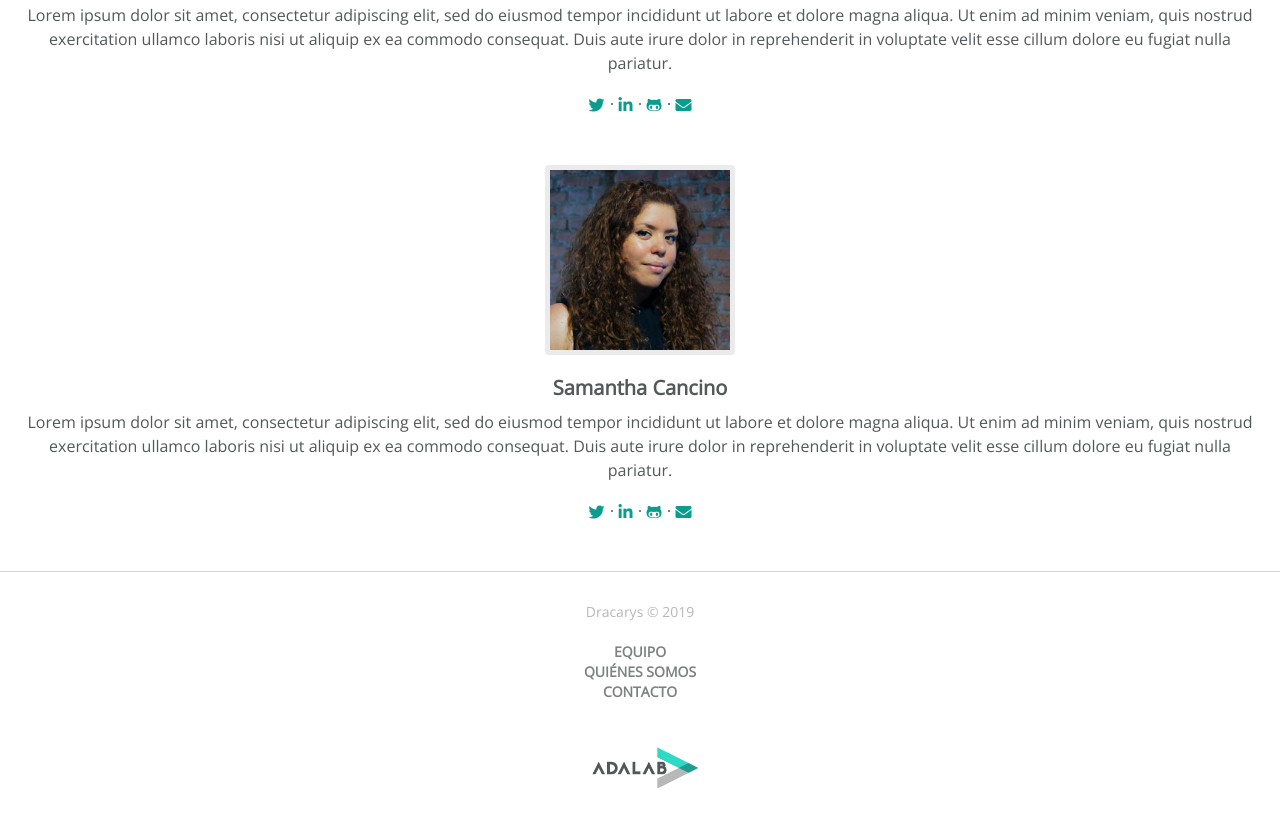
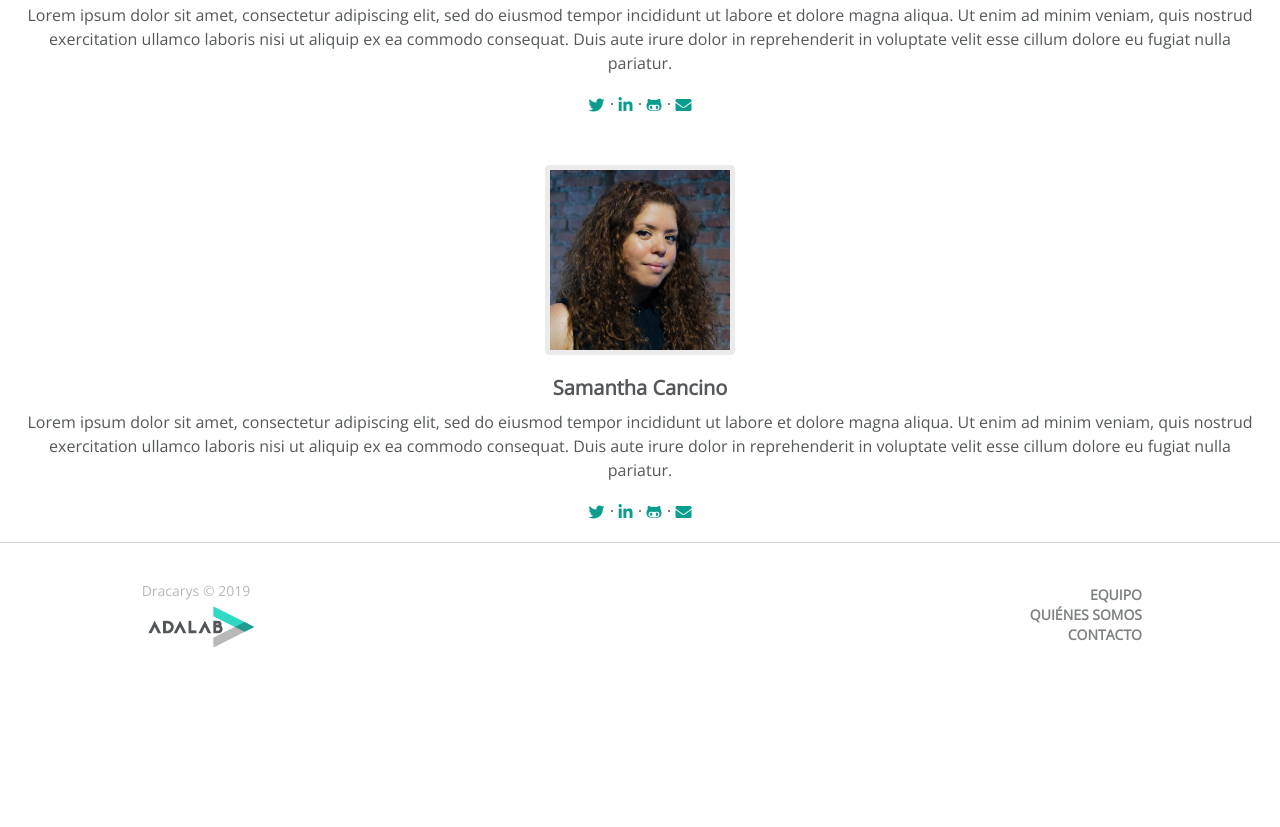
Before and after one commit to samanthacancino/dracarys_old, a plain HTML site: page index.html in a window 1280 px wide. Shown: the part 2479-3306 px from the top of the page. After the commit the page ends 3182 px from the top, so only its background shows below. Drawn offline with nearby package versions, Linux system fonts and the light colour scheme.

Commit message:
footer-responsive

```diff
--- a/css/style.css
+++ b/css/style.css
@@ -113,7 +113,7 @@ a.anchor {
 /* MEDIAQUERIS */
 
 /* header */
-@media all and (min-width:600px){
+@media all and (min-width:768px){
   .headerwrap{
     position: static;
   }
@@ -274,7 +274,6 @@ h3 {
   border-top:solid 1px lightgrey;
   justify-content:center;
   align-items: center;
-  margin-top: 45px;
 }
 
 .dracarys{
@@ -319,3 +318,47 @@ h3 {
   margin-top:15px;
   margin-bottom: 45px;
 }
+@media all and (min-width:768px){
+  .footer{
+    flex-flow: column wrap;
+    height: 170px;
+    align-content: space-between;
+    padding: 30px 45px 60px 45px;
+    box-sizing: border-box;
+
+  }
+
+  .dracarys{
+    order: 1;
+    height: 30%;
+    margin: 0;
+    padding: 0;
+    box-sizing: border-box;
+
+
+  }
+  .logo {
+    order: 2;
+    height: 50%;
+    margin: 0;
+    box-sizing: border-box;
+
+  }
+
+  .who-we-are {
+    order: 3;
+    text-align: right;
+    margin: 0;
+    box-sizing: border-box;
+
+  }
+}
+
+@media all and (min-width:1200px){
+  .footer{
+    height: 161px;
+    padding: 30px 138px 47px 138px;
+
+  }
+
+}
```
